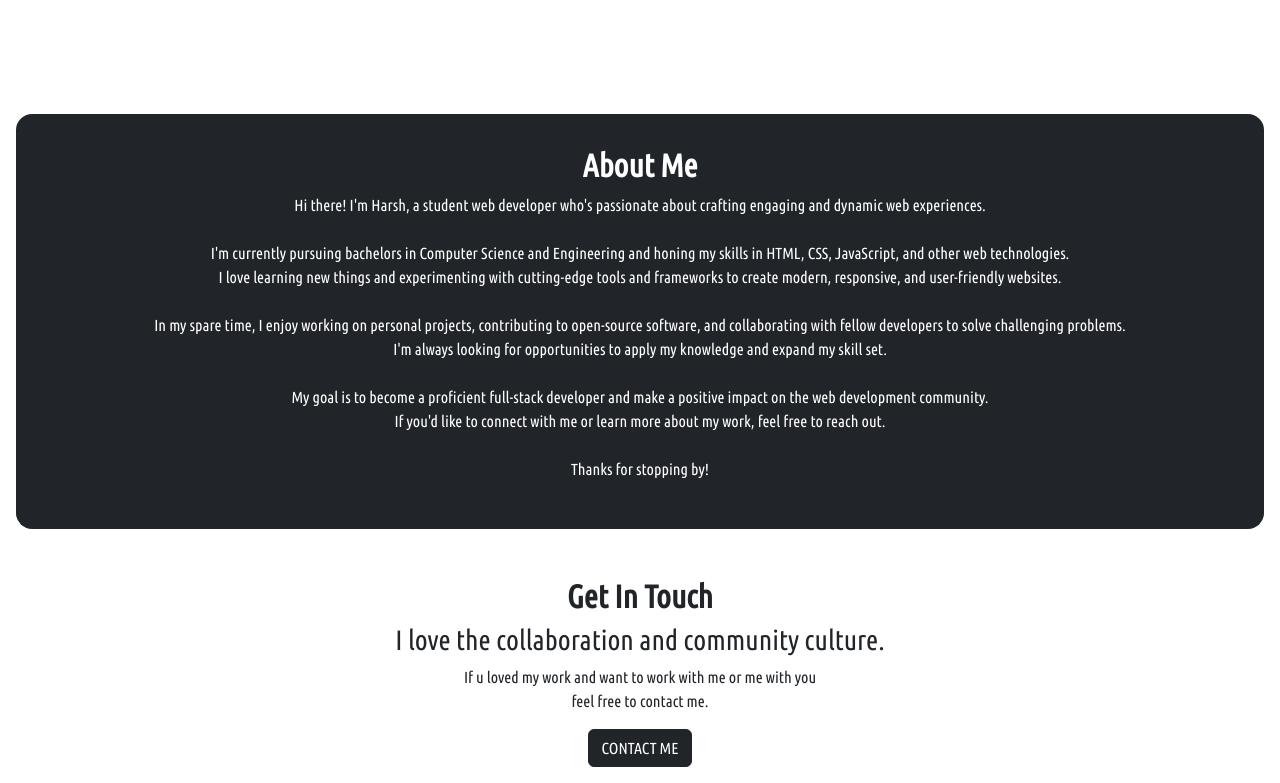
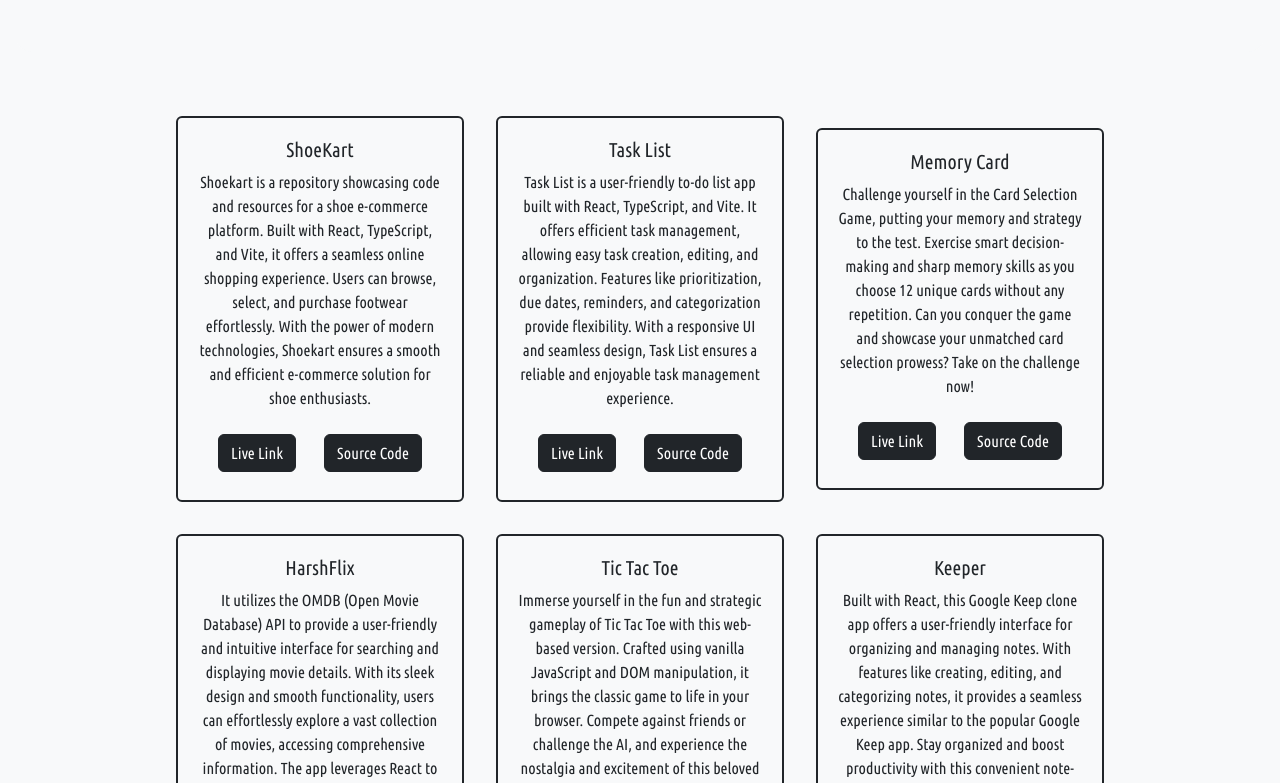
Before and after one commit to harshvsri/harsh, a React (Vite) app: page / in a window 1280 px wide. Shown: the part 500-1283 px from the top of the page. Built offline with nearby package versions, Linux system fonts and the light colour scheme; some icons are missing.

Commit message:
Add work section and links

```diff
--- a/src/App.tsx
+++ b/src/App.tsx
@@ -4,6 +4,7 @@
 import Home from "./components/Home";
 import Navbar from "./components/Navbar";
 import Skill from "./components/Skill";
+import Work from "./components/Work";
 
 function App() {
   return (
@@ -11,6 +12,7 @@
       <Navbar />
       <Home />
       <Skill />
+      <Work />
       <About />
       <Contact />
       <Footer />
--- a/src/components/Data.tsx
+++ b/src/components/Data.tsx
@@ -29,3 +29,48 @@
     ],
   },
 ];
+
+export const projects = [
+  {
+    name: "ShoeKart",
+    about:
+      "Shoekart is a repository showcasing code and resources for a shoe e-commerce platform. Built with React, TypeScript, and Vite, it offers a seamless online shopping experience. Users can browse, select, and purchase footwear effortlessly. With the power of modern technologies, Shoekart ensures a smooth and efficient e-commerce solution for shoe enthusiasts.",
+    liveLink: "shoe-kart-harshvsri.netlify.app",
+    sourceCode: "https://github.com/harshvsri/shoekart",
+  },
+  {
+    name: "Task List",
+    about:
+      "Task List is a user-friendly to-do list app built with React, TypeScript, and Vite. It offers efficient task management, allowing easy task creation, editing, and organization. Features like prioritization, due dates, reminders, and categorization provide flexibility. With a responsive UI and seamless design, Task List ensures a reliable and enjoyable task management experience.",
+    liveLink: "task-list-harshvsri.netlify.app/",
+    sourceCode: "https://github.com/harshvsri/task-list",
+  },
+  {
+    name: "Memory Card",
+    about:
+      "Challenge yourself in the Card Selection Game, putting your memory and strategy to the test. Exercise smart decision-making and sharp memory skills as you choose 12 unique cards without any repetition. Can you conquer the game and showcase your unmatched card selection prowess? Take on the challenge now!",
+    liveLink: "memory-card-harshvsri.netlify.app",
+    sourceCode: "https://github.com/harshvsri/memory-card",
+  },
+  {
+    name: "HarshFlix",
+    about:
+      "It utilizes the OMDB (Open Movie Database) API to provide a user-friendly and intuitive interface for searching and displaying movie details. With its sleek design and smooth functionality, users can effortlessly explore a vast collection of movies, accessing comprehensive information. The app leverages React to deliver a seamless user experience.",
+    liveLink: "harshflix.netlify.app",
+    sourceCode: "https://github.com/harshvsri/harshflix",
+  },
+  {
+    name: "Tic Tac Toe",
+    about:
+      "Immerse yourself in the fun and strategic gameplay of Tic Tac Toe with this web-based version. Crafted using vanilla JavaScript and DOM manipulation, it brings the classic game to life in your browser. Compete against friends or challenge the AI, and experience the nostalgia and excitement of this beloved game right at your fingertips",
+    liveLink: "harshvsri.github.io/tic-tac-toe/",
+    sourceCode: "https://github.com/harshvsri/tic-tac-toe",
+  },
+  {
+    name: "Keeper",
+    about:
+      "Built with React, this Google Keep clone app offers a user-friendly interface for organizing and managing notes. With features like creating, editing, and categorizing notes, it provides a seamless experience similar to the popular Google Keep app. Stay organized and boost productivity with this convenient note-taking tool.",
+    liveLink: "notekeeperapp-harsh.netlify.app",
+    sourceCode: "https://github.com/harshvsri/keeper-app",
+  },
+];
--- a/src/components/Footer.tsx
+++ b/src/components/Footer.tsx
@@ -2,15 +2,15 @@
   const socials = [
     {
       name: "github",
-      link: "",
+      link: "https://github.com/harshvsri",
     },
     {
       name: "twitter",
-      link: "",
+      link: "https://twitter.com/harshvsri",
     },
     {
       name: "ros",
-      link: "",
+      link: "https://harshsri.bio.link/",
     },
   ];
   return (
@@ -22,7 +22,7 @@
           <ul className="social-links">
             {socials.map((social, index) => (
               <li key={index} className="social-link list-unstyled">
-                <a className="text-body-secondary" href="#">
+                <a className="text-body-secondary" href={social.link}>
                   <iconify-icon
                     className="small"
                     icon={`devicon:${social.name}`}
--- a/src/components/Skill.tsx
+++ b/src/components/Skill.tsx
@@ -5,9 +5,6 @@
     <>
       <div id="skill" className="skill">
         <div>
-          <h2>
-            <strong>Tech Stack</strong>
-          </h2>
           {skills.map((set) => (
             <div>
               {set.skillName.map((skill) => (
--- a/src/components/Work.tsx
+++ b/src/components/Work.tsx
@@ -1,49 +1,6 @@
+import { projects } from "./Data";
+
 function Work() {
-  const projects = [
-    {
-      name: "Sketch Pad",
-      img: "/sketchpad.png",
-      about: "This is basic",
-      liveLink: "",
-      sourceCode: "",
-    },
-    {
-      name: "ShoeKart",
-      img: "/shoekart.png",
-      about: "This is basic game",
-      liveLink: "",
-      sourceCode: "",
-    },
-    {
-      name: "ShoeKart",
-      img: "/shoekart.png",
-      about: "This is basic game",
-      liveLink: "",
-      sourceCode: "",
-    },
-    {
-      name: "ShoeKart",
-      img: "/shoekart.png",
-      about: "This is basic game",
-      liveLink: "",
-      sourceCode: "",
-    },
-    {
-      name: "ShoeKart",
-      img: "/shoekart.png",
-      about: "This is basic game",
-      liveLink: "",
-      sourceCode: "",
-    },
-    {
-      name: "ShoeKart",
-      img: "/shoekart.png",
-      about: "This is basic game",
-      liveLink: "",
-      sourceCode: "",
-    },
-  ];
-
   return (
     <>
       <div className="work">
--- a/src/main.css
+++ b/src/main.css
@@ -2,14 +2,19 @@
 
 :root {
   --sectionPadding: 2rem 1rem;
+  --sectionMargin: 1rem;
   --dark: #212529;
-  --light: #fff;
+  --light: #f8f9fa;
 }
 
 * {
   margin: 0;
   padding: 0;
   font-family: "Ubuntu Condensed", sans-serif;
+}
+
+body {
+  background-color: var(--light);
 }
 
 .home {
@@ -19,7 +24,7 @@
   align-items: center;
   text-align: left;
 
-  margin: 1rem;
+  margin: var(--sectionMargin);
   border-radius: 1rem;
   padding: var(--sectionPadding);
 
@@ -34,8 +39,10 @@
   align-items: center;
   text-align: center;
 
+  margin: var(--sectionMargin);
+  border-radius: 1rem;
+  border: 1px solid none;
   padding: var(--sectionPadding);
-
   background-color: var(--light);
 }
 .skill iconify-icon {
@@ -50,14 +57,17 @@
   flex-wrap: wrap;
 
   text-align: center;
+  margin: var(--sectionMargin);
   padding: var(--sectionPadding);
 }
 .card {
+  width: 18rem;
   margin: 1rem;
   border: 2px solid #212529;
   padding: 0.25rem;
   text-align: center;
   color: #212529;
+  background-color: var(--light);
 }
 .card-buttons {
   display: flex;
@@ -80,7 +90,10 @@
 }
 
 .contact {
-  padding: 2rem;
+  margin: var(--sectionMargin);
+  border: 1px solid none;
+  border-radius: 1rem;
+  padding: var(--sectionPadding);
 }
 
 footer {
```
